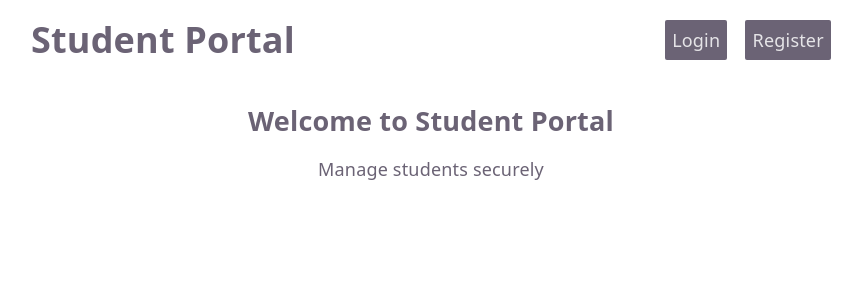
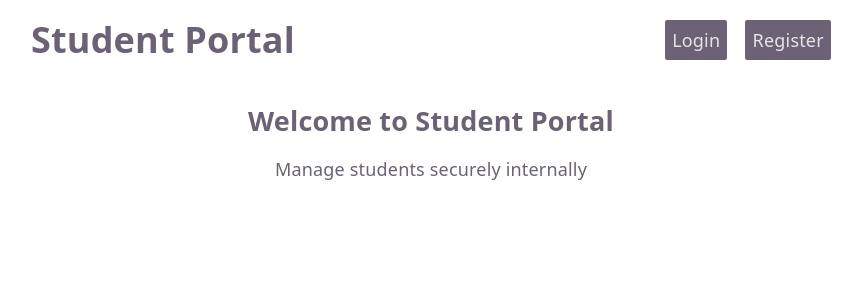
Before and after one commit to ThanziaPatelRaheem/student-portal, a React (Vite) app in the folder client/: page / in a window 1280 px wide. Shown: the top 300 px of the page, without its empty margins (209-1071 px from the left). Built offline with nearby package versions, Linux system fonts and the light colour scheme.

Commit message:
updated home.jsx

```diff
--- a/client/src/pages/Home.jsx
+++ b/client/src/pages/Home.jsx
@@ -7,7 +7,7 @@ const Home = () => {
     <>
       <div>
         <h1>Welcome to Student Portal</h1>
-        <p className="text-line">Manage students securely</p>
+        <p className="text-line">Manage students securely internally</p>
       </div>
     </>
   );
```
